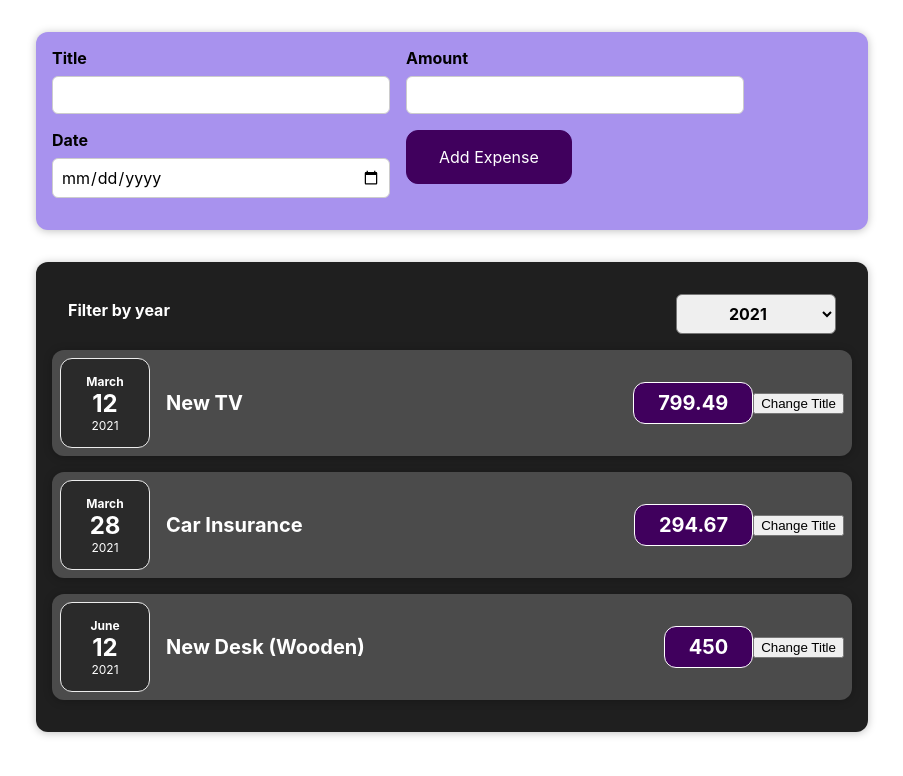
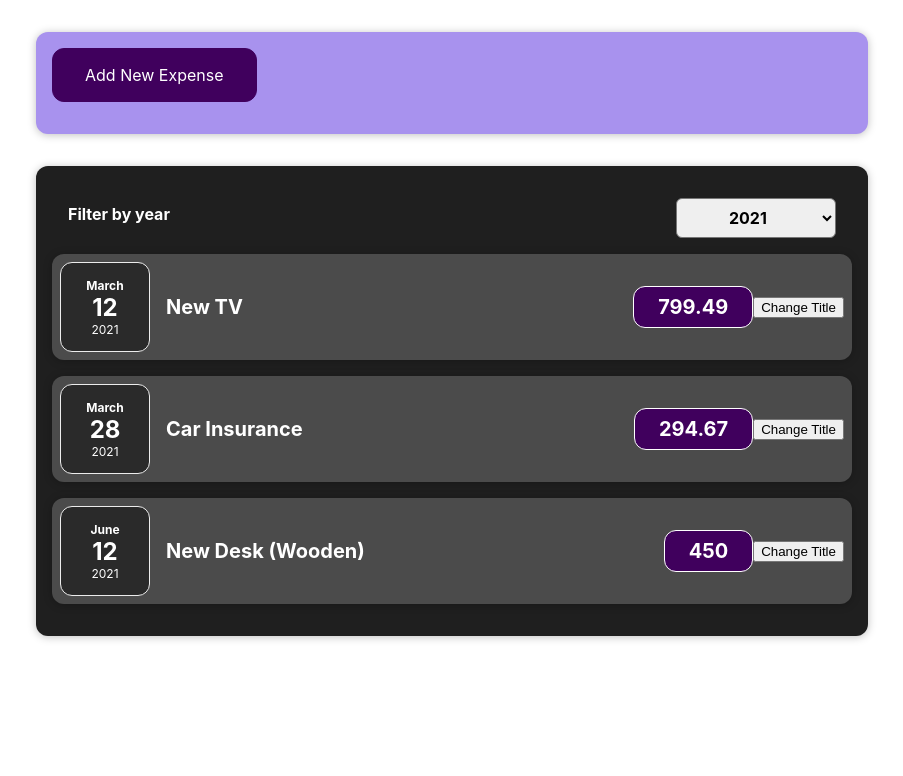
Before and after one commit to Dingjian412/basic-react, a React (Create React App) app: page / in a window 1280 px wide. Shown: the top 776 px of the page, without its empty margins (188-1091 px from the left). Built offline with nearby package versions, Linux system fonts and the light colour scheme.

Commit message:
S5 Assignment 4 ( my solution )
added switch form function

```diff
--- /dev/null
+++ b/src/components/Expenses/NewExpense/AddNewForm.js
@@ -0,0 +1,18 @@
+import React from "react";
+import "./NewExpense.css";
+
+const AddNewForm = (props) => {
+  const clickHandler = () => {
+    console.log("clicked");
+    props.onSwitchForm(true);
+  };
+
+  return (
+    <div className="new-expense__controls">
+      <div className="new-expense__actions">
+        <button onClick={clickHandler}>Add New Expense</button>
+      </div>
+    </div>
+  );
+};
+export default AddNewForm;
--- a/src/components/Expenses/NewExpense/ExpenseForm.js
+++ b/src/components/Expenses/NewExpense/ExpenseForm.js
@@ -29,6 +29,10 @@ const ExpenseForm = (props) => {
     setEnteredTitle("");
     setEnteredAmount("");
     setEnteredDate("");
+  };
+
+  const onCancelHandler = () => {
+    props.onSwitchForm(false);
   };
 
   return (
@@ -63,6 +67,9 @@ const ExpenseForm = (props) => {
           ></input>
         </div>
         <div className="new-expense__actions">
+          <button onClick={onCancelHandler}>Cancel</button>
+        </div>
+        <div className="new-expense__actions">
           <button type="submit">Add Expense</button>
         </div>
       </div>
--- a/src/components/Expenses/NewExpense/NewExpense.js
+++ b/src/components/Expenses/NewExpense/NewExpense.js
@@ -1,8 +1,11 @@
-import React from "react";
+import React, { useState } from "react";
 import ExpenseForm from "./ExpenseForm.js";
 import "./NewExpense.css";
+import AddNewForm from "./AddNewForm.js";
 
 const Newexpense = (props) => {
+  const [isAddForm, setisAddForm] = useState(false);
+
   const saveEpenseDataHandler = (enteredExpenseData) => {
     const expenseData = {
       ...enteredExpenseData,
@@ -10,9 +13,21 @@ const Newexpense = (props) => {
     };
     props.onAddExpense(expenseData);
   };
+
+  const switchFormHandler = (props) => {
+    setisAddForm(props);
+  };
+
   return (
     <div className="new-expense">
-      <ExpenseForm onSaveExpenseData={saveEpenseDataHandler} />
+      {isAddForm ? (
+        <ExpenseForm
+          onSaveExpenseData={saveEpenseDataHandler}
+          onSwitchForm={switchFormHandler}
+        />
+      ) : (
+        <AddNewForm onSwitchForm={switchFormHandler} />
+      )}
     </div>
   );
 };
```
